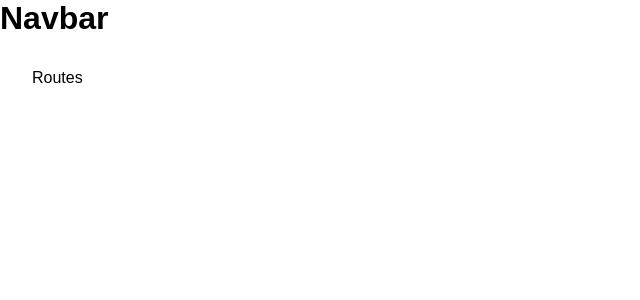
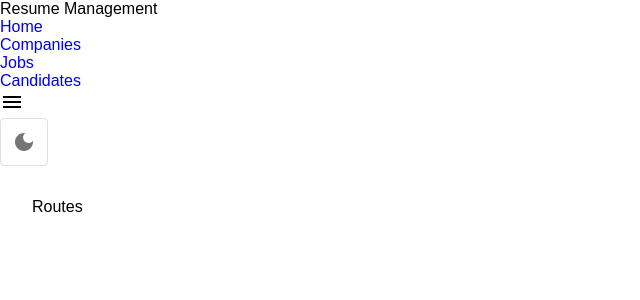
Before and after one commit to HimashaKodikara/resumemanagement-frontend, a React (Create React App) app: page / in a window 1280 px wide. Shown: the top 300 px of the page, without its empty margins (0-640 px from the left). Built offline with nearby package versions, Linux system fonts and the light colour scheme.

Commit message:
feat: Initialize frontend application with theme context, navigation bar, and global styling.

```diff
--- a/package.json
+++ b/package.json
@@ -5,6 +5,8 @@
   "dependencies": {
     "@emotion/react": "^11.14.0",
     "@emotion/styled": "^11.14.1",
+    "@mui/icons-material": "^7.3.6",
+    "@mui/lab": "^7.0.1-beta.20",
     "@mui/material": "^7.3.6",
     "@testing-library/dom": "^10.4.1",
     "@testing-library/jest-dom": "^6.9.1",
--- a/src/App.tsx
+++ b/src/App.tsx
@@ -1,5 +1,6 @@
 import { useContext } from "react";
 import { ThemeContext } from "./context/theme.context";
+import Navbar from "./components/Navbar.component";
 
 const App = () => {
   const { darkMode } = useContext(ThemeContext);
@@ -8,7 +9,7 @@ const App = () => {
 
   return (
     <div className={appStyles}>
-      <h1>Navbar</h1>
+      <Navbar />
       <div className="wrapper">Routes</div>
     </div>
   );
--- /dev/null
+++ b/src/components/Navbar.component.tsx
@@ -0,0 +1,55 @@
+import { useContext, useState } from "react";
+import "./navbar.scss";
+import { Link } from "react-router-dom";
+import { Menu, LightMode, DarkMode } from "@mui/icons-material";
+import { ToggleButton } from "@mui/material";
+import { ThemeContext } from "../context/theme.context";
+
+const links = [
+  { href: "/", label: "Home" },
+  { href: "/companies", label: "Companies" },
+  { href: "/jobs", label: "Jobs" },
+  { href: "/candidates", label: "Candidates" },
+];
+
+const Navbar = () => {
+  const [open, setOpen] = useState<boolean>(false);
+  const { darkMode, toggleDarkMode } = useContext(ThemeContext);
+
+  const ToggleOpenMenu = () => {
+    setOpen((prevState) => !prevState);
+  };
+
+  const menuStyles = open ? "menu open" : "menu";
+
+  return (
+    <div className="navbar">
+      <div className="brand">
+        <span>Resume Management</span>
+      </div>
+      <div className={menuStyles}>
+        <ul>
+          {links.map((item) => (
+            <li key={item.href} onClick={ToggleOpenMenu}>
+              <Link to={item.href}>{item.label}</Link>
+            </li>
+          ))}
+        </ul>
+      </div>
+      <div className="hamburger">
+        <Menu onClick={ToggleOpenMenu} />
+      </div>
+      <div className="toggle">
+        <ToggleButton
+          value={"check"}
+          selected={darkMode}
+          onChange={toggleDarkMode}
+        >
+          {darkMode ? <LightMode /> : <DarkMode />}
+        </ToggleButton>
+      </div>
+    </div>
+  );
+};
+
+export default Navbar;
--- /dev/null
+++ b/src/components/navbar.scss
@@ -0,0 +1,10 @@
+@import "../mixins";
+.navbar{
+    color: var(--text-color1);
+    .brand{
+
+    }
+    .menu{}
+    .hamburger{}
+    .toggle{}
+}
--- a/src/context/theme.context.tsx
+++ b/src/context/theme.context.tsx
@@ -1,10 +1,11 @@
 import { createContext, useState } from "react";
-interface IThemeContextInteface {
+
+interface IThemeContextInterface {
   darkMode: boolean;
   toggleDarkMode: () => void;
 }
 
-export const ThemeContext = createContext<IThemeContextInteface>({
+export const ThemeContext = createContext<IThemeContextInterface>({
   darkMode: false,
   toggleDarkMode: () => {},
 });
@@ -16,9 +17,10 @@ interface IThemeContextProviderProps {
 const ThemeContextProvider = ({ children }: IThemeContextProviderProps) => {
   const [darkMode, setDarkMode] = useState<boolean>(false);
 
-  const toggleDarkMode = () => {
+  const toggleDarkMode: () => void = () => {
     setDarkMode((prevState) => !prevState);
   };
+
   return (
     <ThemeContext.Provider value={{ darkMode, toggleDarkMode }}>
       {children}
--- a/src/global.scss
+++ b/src/global.scss
@@ -1,39 +1,42 @@
 @import "./mixins";
-*, *::before,
- *::after{
-    padding:0;
-    margin:0;
+
+*,
+*::before,
+*::after {
+   padding: 0;
+   margin: 0;
    box-sizing: border-box;
    font-family: Arial, Helvetica, sans-serif;
 }
- :root{
+:root {
    --blue: #4864ff;
    --bg-color: #fff;
    --text-color1: #000;
    --text-color2: #555;
 }
- a{
-    text-decoration:none;
+a {
+   text-decoration: none;
 }
- ul{
-    list-style:none;
+ul {
+   list-style: none;
 }
- .wrapper{
-    width:100%;
+.wrapper {
+   width: 100%;
    padding: 2rem;
    min-height: calc(100vh - 60px);
 }
- .content{
+.content {
    @include d-flex(column, flex-start, center);
-    gap:2rem;
+   gap: 2rem;
 }
- .app{
-    color:var(--text-color1);
+.app {
+   color: var(--text-color1);
    background-color: var(--bg-color);
+   transition: all 0.3s ease-in-out;
 
-    .app.dark{
+   &.dark {
       --bg-color: #000;
-    --text-color1:#fff;
-    --text-color2:#999;
+      --text-color1: #fff;
+      --text-color2: #999;
    }
 }
```
Also changed, not shown: 1 other file (tests, documents, lock files or other folders). Lines whose indentation alone changed are shown as unchanged.
